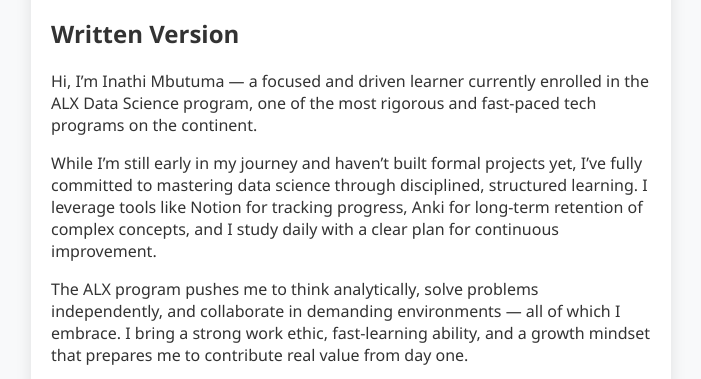
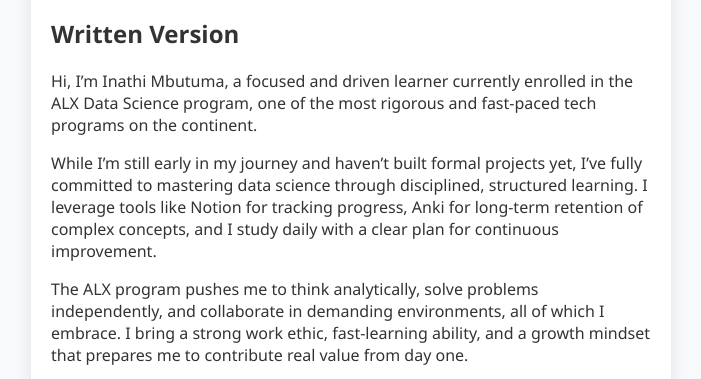
Before and after one commit to InathiMbutuma/inathimbutuma.github.io, a plain HTML site: page elevator.html in a window 1280 px wide. Shown: the part 543-922 px from the top of the page, without its empty margins (289-990 px from the left). Drawn offline with Linux system fonts and the light colour scheme.

Commit message:
Update elevator.html

```diff
--- a/elevator.html
+++ b/elevator.html
@@ -26,9 +26,9 @@
     <!-- Written Version of the Pitch -->
     <div style="text-align: left; margin-top: 30px;">
       <h2>Written Version</h2>
-      <p>Hi, I’m Inathi Mbutuma — a focused and driven learner currently enrolled in the ALX Data Science program, one of the most rigorous and fast-paced tech programs on the continent.</p>
+      <p>Hi, I’m Inathi Mbutuma, a focused and driven learner currently enrolled in the ALX Data Science program, one of the most rigorous and fast-paced tech programs on the continent.</p>
       <p>While I’m still early in my journey and haven’t built formal projects yet, I’ve fully committed to mastering data science through disciplined, structured learning. I leverage tools like Notion for tracking progress, Anki for long-term retention of complex concepts, and I study daily with a clear plan for continuous improvement.</p>
-      <p>The ALX program pushes me to think analytically, solve problems independently, and collaborate in demanding environments — all of which I embrace. I bring a strong work ethic, fast-learning ability, and a growth mindset that prepares me to contribute real value from day one.</p>
+      <p>The ALX program pushes me to think analytically, solve problems independently, and collaborate in demanding environments, all of which I embrace. I bring a strong work ethic, fast-learning ability, and a growth mindset that prepares me to contribute real value from day one.</p>
       <p>I’m eager to join a forward-thinking team where I can apply what I’m learning and grow into a high-impact data professional.</p>
     </div>
 
```
